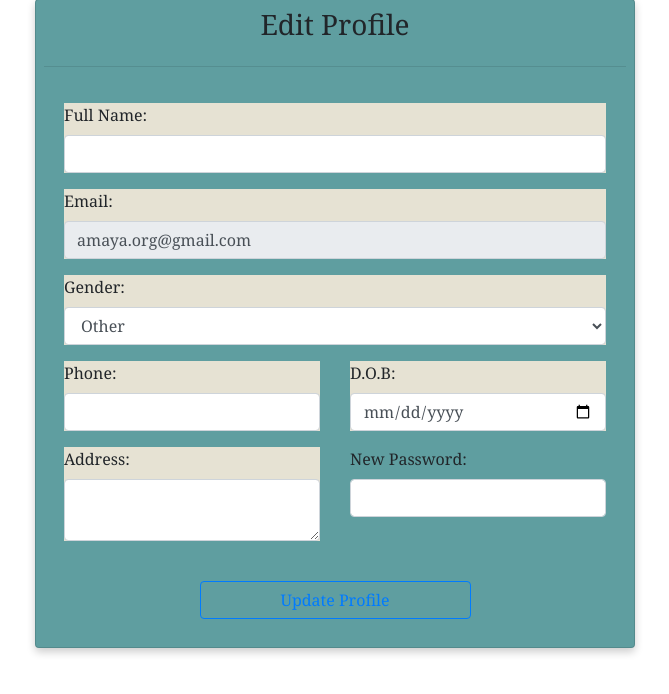
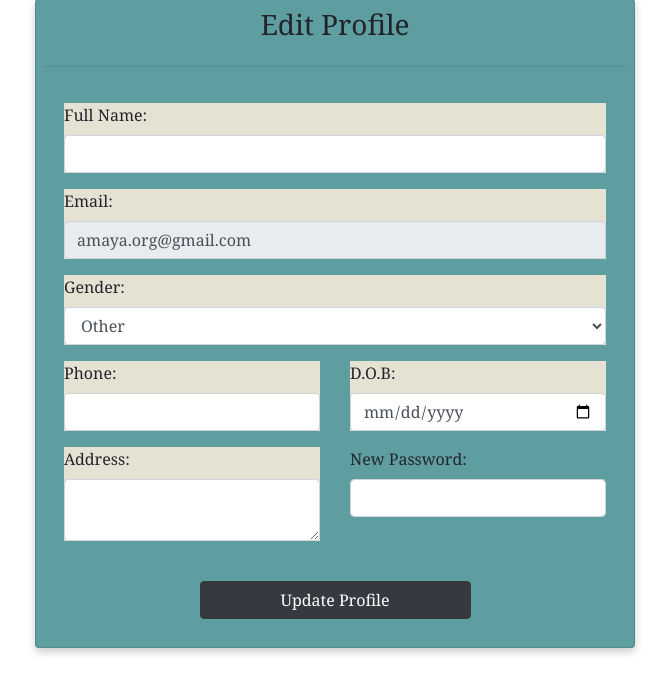
Before and after one commit to gyrodope69/school-management-website, a PHP site: page /school-management-website/profile.php in a window 1280 px wide. Shown: the part 49-743 px from the top of the page, without its empty margins (305-974 px from the left). Run offline with PHP 8.4, Linux system fonts and the light colour scheme; a user stored in the database is signed in; data comes from the database, SQL or seed files in the repository; data that the repository does not hold is empty.

Commit message:
update button

```diff
--- a/profile.php
+++ b/profile.php
@@ -118,7 +118,7 @@
 
                             <br>
                             <div class='text-center'>
-                                <button type='submit' name='update_student' class='btn btn-outline-primary w-50'>Update Profile</button>
+                                <button type='submit' name='update_student' class='btn btn-dark w-50'>Update Profile</button>
                             </div>
                         </form>
                     </div>
@@ -236,7 +236,7 @@
 
                             <br>
                             <div class='text-center'>
-                                <button type='submit' name='update_teacher' class='btn btn-outline-primary w-50'>Update Profile</button>
+                                <button type='submit' name='update_teacher' class='btn btn-dark w-50'>Update Profile</button>
                             </div>
                         </form>
                     </div>
```
